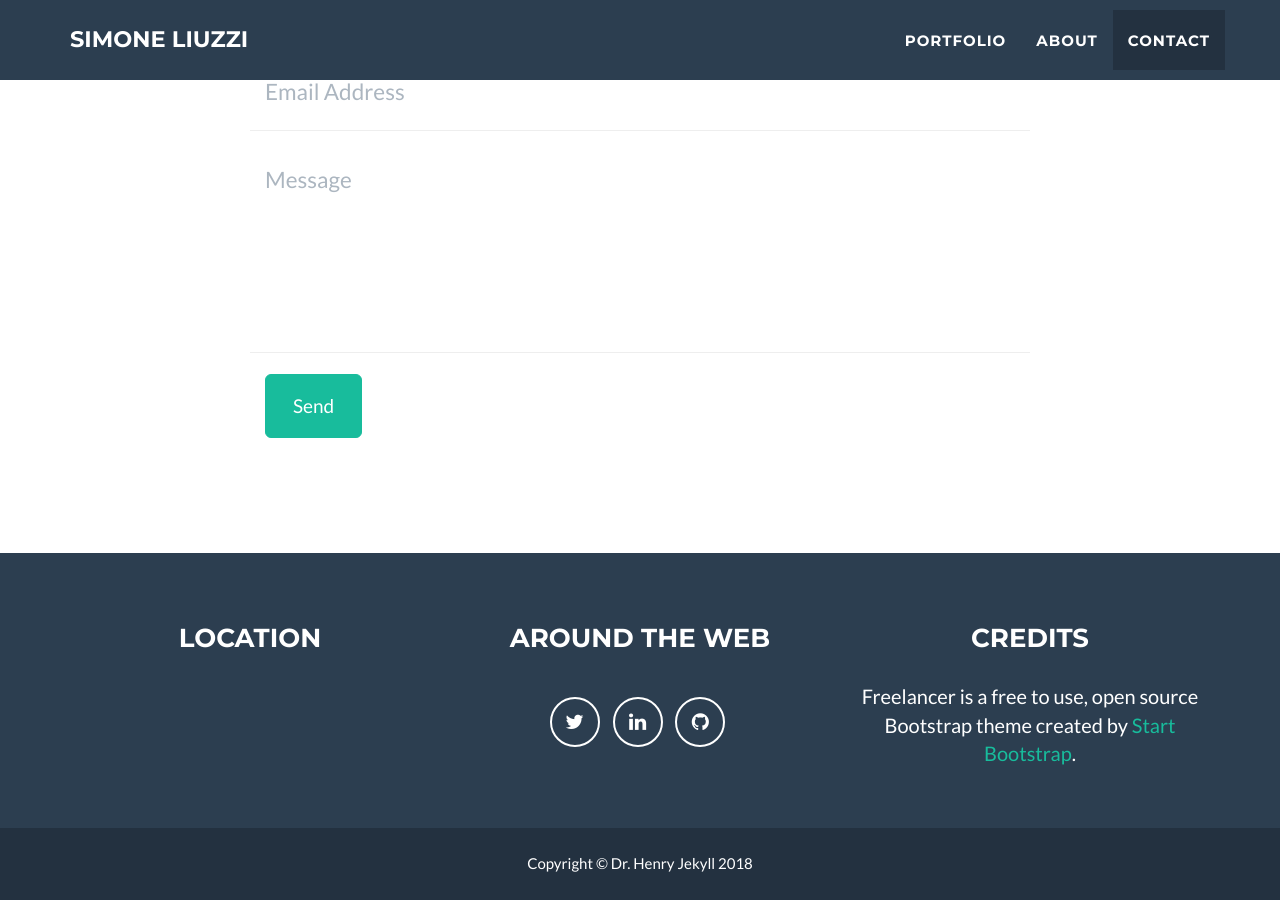
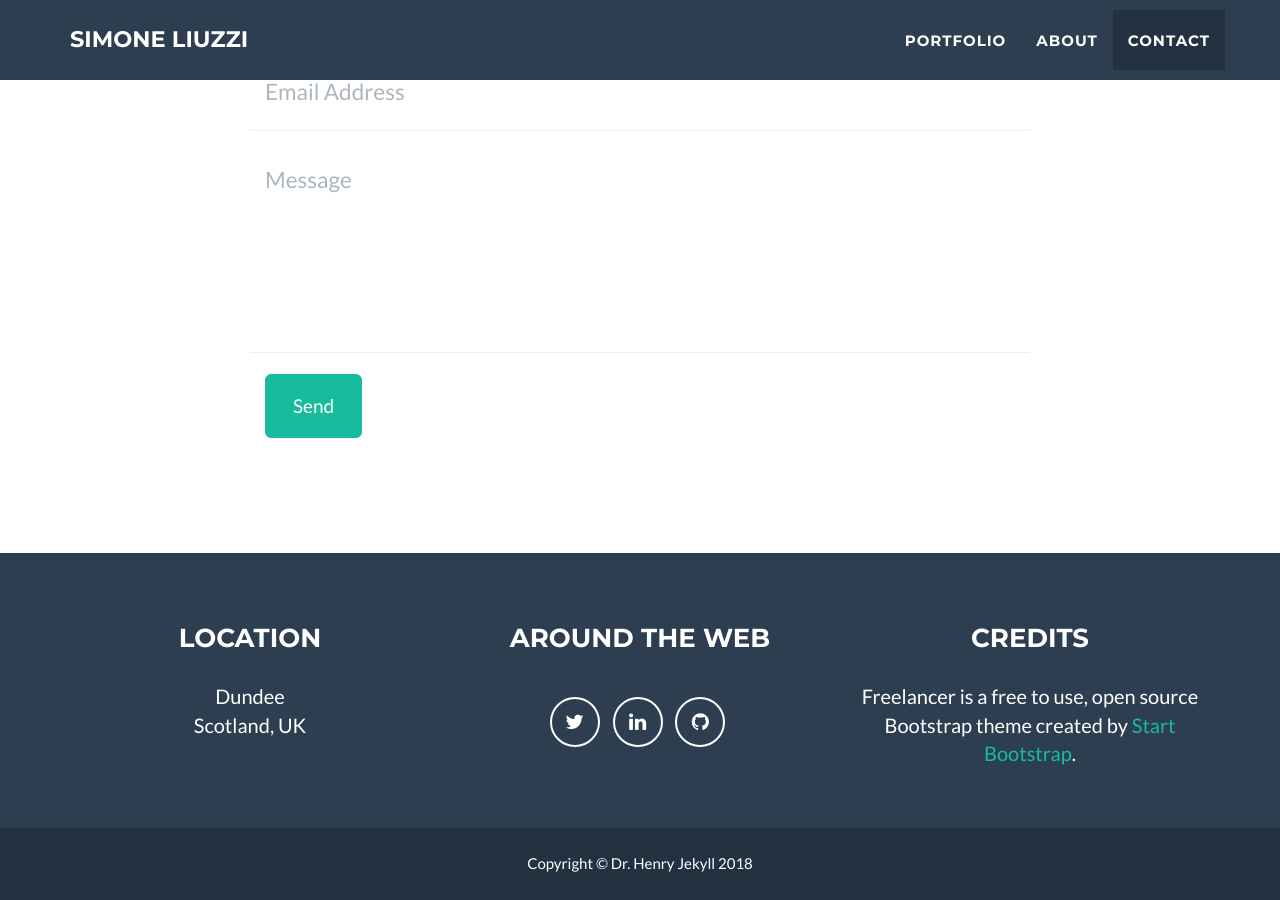
Before and after one commit to simonsaysL/simonesaysL.github.io, a Jekyll site: the page built from index.md, in a window 1280 px wide and 900 px high, scrolled down 2485 px. Built offline with Jekyll 4.4.1, drawn with Linux system fonts in a browser that asks for light colours; our own code applies the rules of GitHub Pages for plain Markdown files.

Commit message:
footer changes
added location

```diff
--- a/_config.yml
+++ b/_config.yml
@@ -46,14 +46,14 @@ social:
   #- title: stack-overflow
   #  url: http://stackoverflow.com/questions/tagged/jekyll
   - title: linkedin
-    url: http://linkedin.co.uk/simone-liuzzi
+    url: https://www.linkedin.com/in/simone-liuzzi/
   - title: github
     url: http://github.com/simonsaysL
 
 # Postal address (add as many lines as necessary)
-#address:
-#  - line: 3481 Melrose Place
- # - line: Beverly Hills, CA 90210
+address:
+ - line: Dundee
+ - line: Scotland, UK
 
 # Credits content
 credits: 'Freelancer is a free to use, open source Bootstrap theme created by <a href="http://startbootstrap.com">Start Bootstrap</a>.'
```
